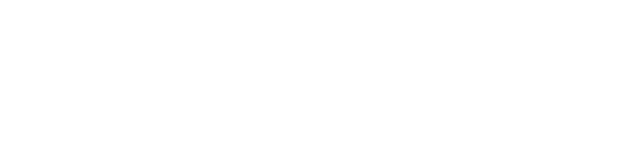
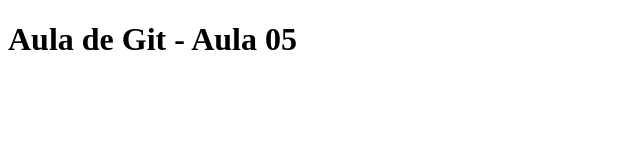
Before and after one commit to brukalschne/aula-cinco-git, a plain HTML site: page index.html in a window 1280 px wide. Shown: the whole page, without its empty margins (0-640 px from the left). Drawn offline with Linux system fonts and the light colour scheme.

Commit message:
Alteracao no index html

```diff
--- a/index.html
+++ b/index.html
@@ -6,6 +6,6 @@
     <title>Aula de Git</title>
 </head>
 <body>
-
+    <h1>Aula de Git - Aula 05</h1>
 </body>
 </html>
```
